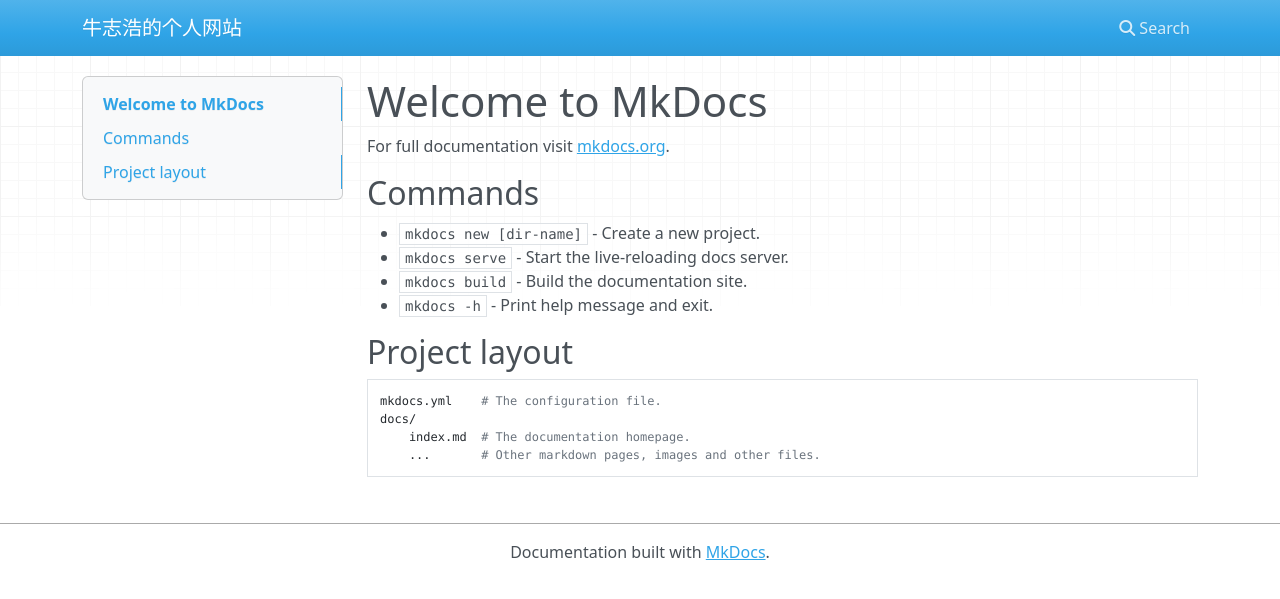
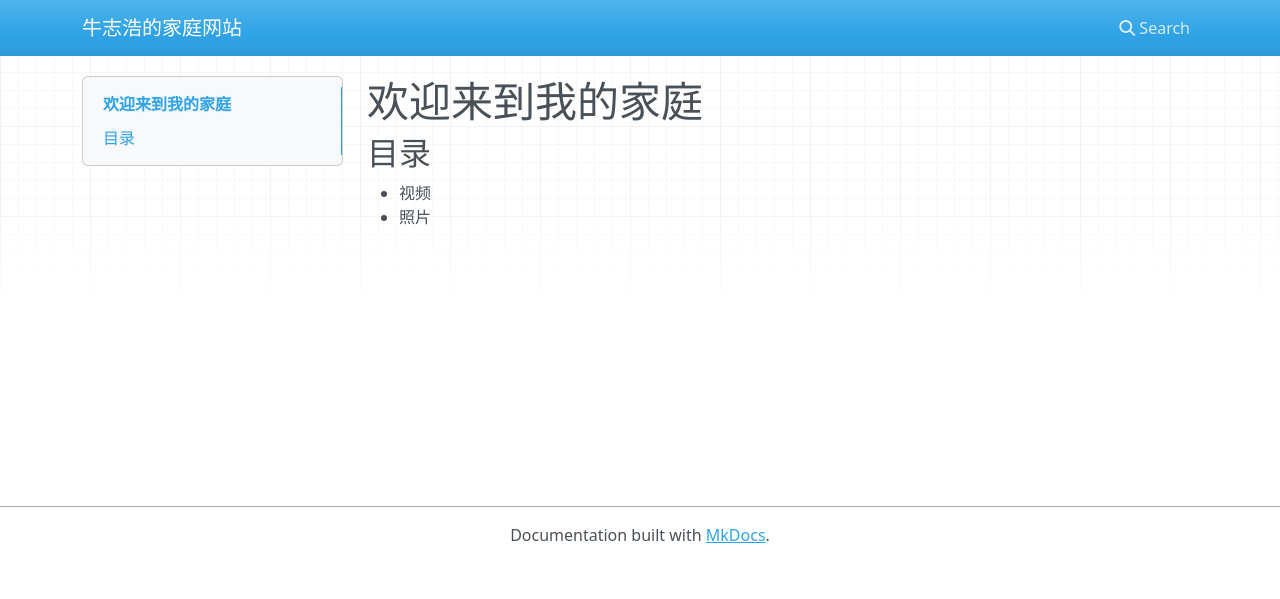
Before and after one commit to sherlock-miller/mymkdocs, an MkDocs documentation site: the page built from docs/index.md, in a window 1280 px wide. Shown: the top 599 px of the page. Built offline with MkDocs 1.6.1, drawn with Linux system fonts in a browser that asks for light colours; nearby versions of some CDN libraries.

Commit message:
Save state before updating theme and content

```diff
--- a/docs/index.md
+++ b/docs/index.md
@@ -1,17 +1,6 @@
-# Welcome to MkDocs
+# 欢迎来到我的家庭
 
-For full documentation visit [mkdocs.org](https://www.mkdocs.org).
+## 目录
 
-## Commands
-
-* `mkdocs new [dir-name]` - Create a new project.
-* `mkdocs serve` - Start the live-reloading docs server.
-* `mkdocs build` - Build the documentation site.
-* `mkdocs -h` - Print help message and exit.
-
-## Project layout
-
-    mkdocs.yml    # The configuration file.
-    docs/
-        index.md  # The documentation homepage.
-        ...       # Other markdown pages, images and other files.
+* 视频
+* 照片
--- a/mkdocs.yml
+++ b/mkdocs.yml
@@ -1 +1 @@
-site_name: 牛志浩的个人网站
+site_name: 牛志浩的家庭网站
```
Also changed, not shown: site/404.html, site/index.html, site/search/search_index.json.
